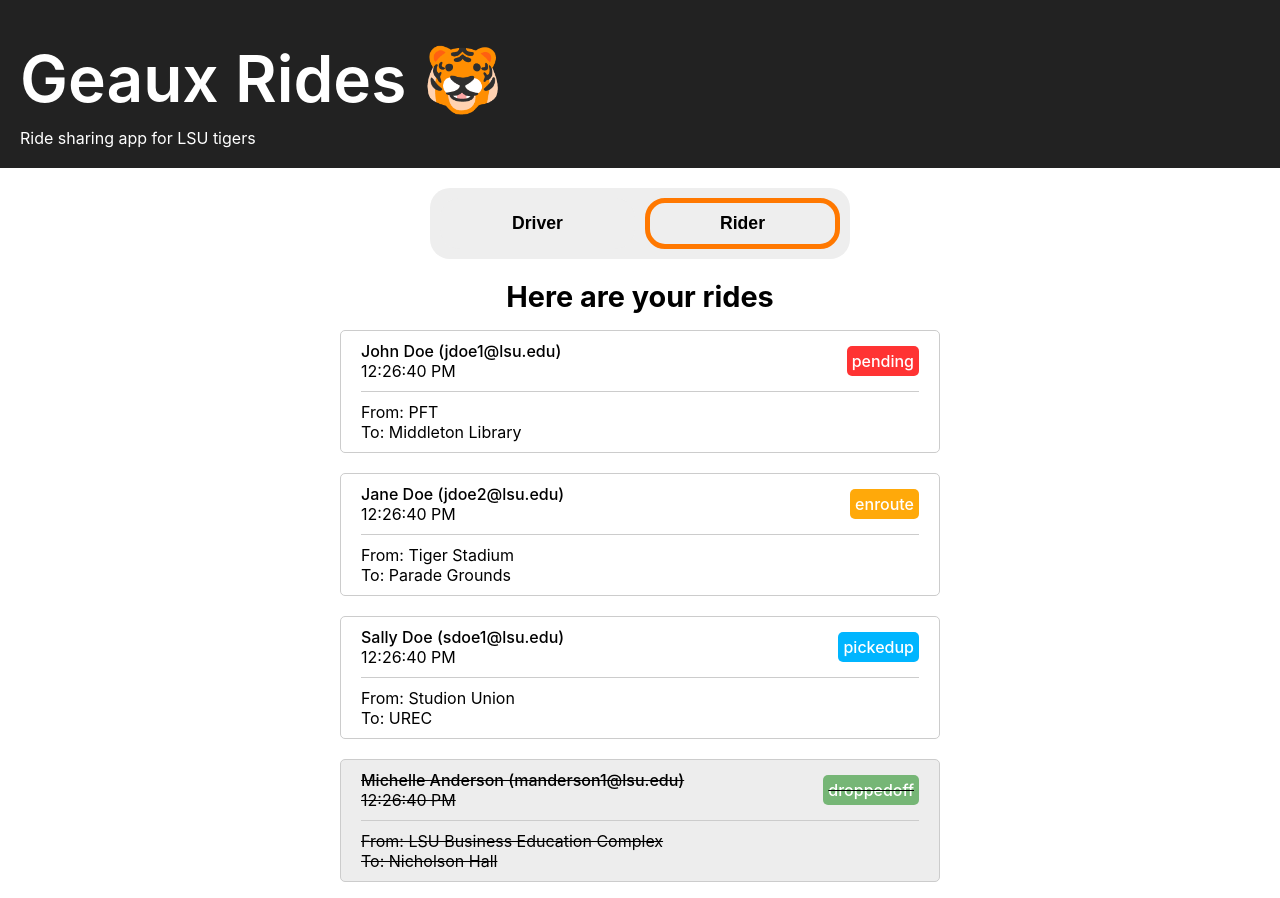
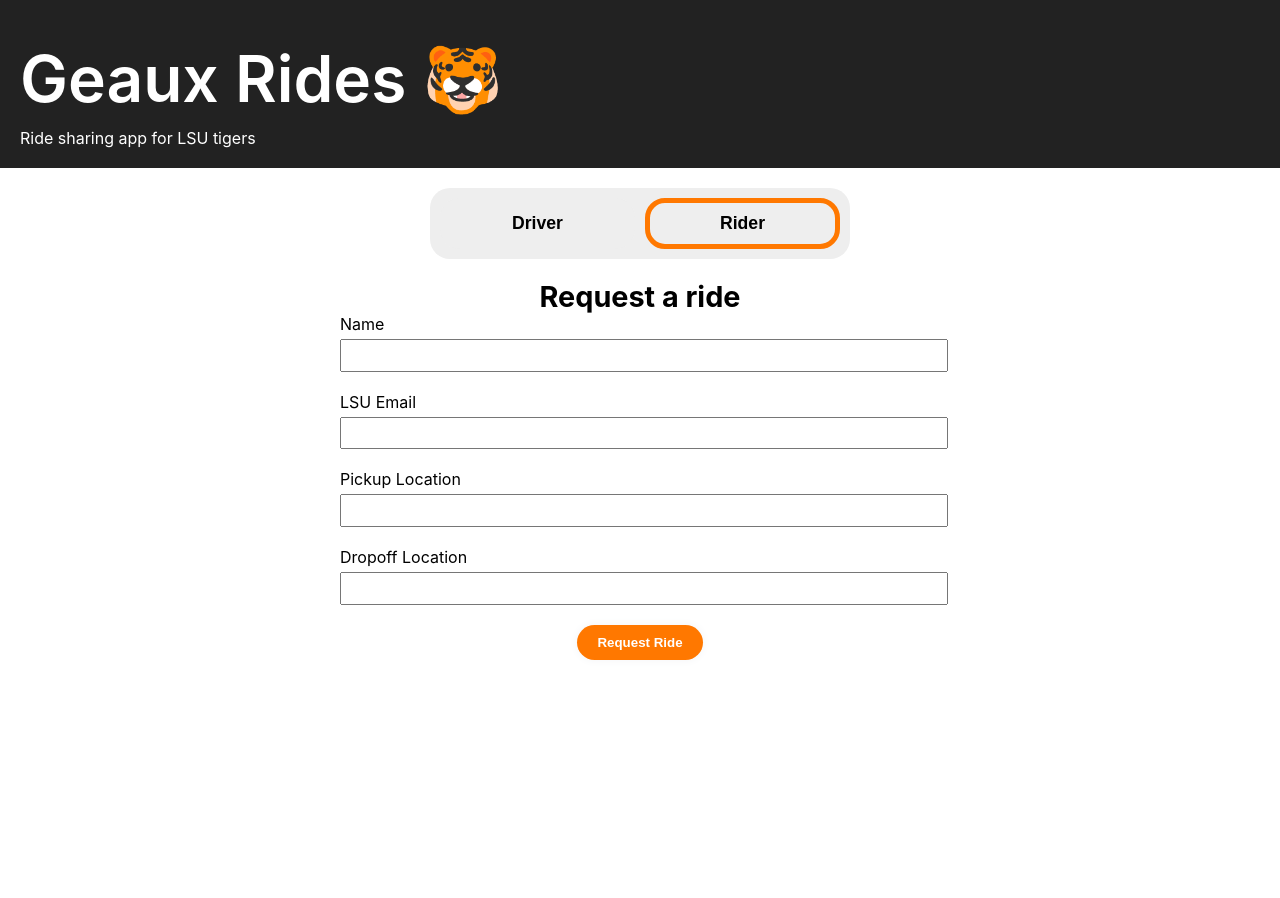
Before and after one commit to DSC-LSU/react-beginner-ride-sharing-app, a React (Create React App) app: page / in a window 1280 px wide. Both pictures are taken after a click on the button "Rider". After the commit the page ends 800 px from the top, so only its background shows below. Built offline with nearby package versions, Linux system fonts and the light colour scheme.

Commit message:
Added PageSection (used by DriverSection and RiderSection). Added RiderSection

```diff
--- a/src/App.css
+++ b/src/App.css
@@ -1,5 +1,10 @@
 * {
     transition-duration: 100ms;
+}
+
+:root {
+    --color-primary: #222;
+    --color-secondary: rgba(255, 120, 0, 1);
 }
 
 .header {
--- a/src/App.tsx
+++ b/src/App.tsx
@@ -2,6 +2,7 @@
 import './App.css';
 import {CustomTabs} from "./components/CustomTabs/CustomTabs";
 import {DriverSection} from "./components/DriversSection/DriverSection";
+import {RiderSection} from "./components/RiderSection/RiderSection";
 
 function App() {
   // const _CustomToggle = () => {
@@ -29,7 +30,7 @@
       </header>
       <main>
         <CustomTabs tabs={['Driver', 'Rider']} selectedTab={selectedTab} onTabSelected={setSelectedTab}/>
-        <DriverSection/>
+        {selectedTab === 0 ? <DriverSection/> : <RiderSection/>}
       </main>
     </div>
   );
--- a/src/components/DriversSection/DriverSection.css
+++ b/src/components/DriversSection/DriverSection.css
@@ -1,24 +1,9 @@
-.DriverSection {
-    display: flex;
-    flex-direction: column;
-    align-items: center;
-    justify-content: center;
-    padding: 0 20px;
-    margin: 0 auto;
-    max-width: 1200px;
-    width: 100vw;
-}
-
-.DriverSection .section-header {
-    font-size: 1.8em;
-}
-
-.DriverSection .riders {
+.DriversSection .riders {
     display: flex;
     flex-direction: column;
     align-items: stretch;
     width: inherit;
-    max-width: 600px;
+    max-width: inherit;
     row-gap: 20px;
     padding: 0;
     list-style-type: none;
--- a/src/components/DriversSection/DriverSection.tsx
+++ b/src/components/DriversSection/DriverSection.tsx
@@ -1,6 +1,7 @@
 import './DriverSection.css';
 import {RiderCard} from "./components/RiderCard/RiderCard";
 import {Rider} from "../../types/all_types";
+import {PageSection} from "../PageSection/PageSection";
 
 export const DriverSection = () => {
   const riders: Array<Rider> = [
@@ -38,12 +39,9 @@
     }
   ];
 
-  return <div className={'DriverSection'}>
-    <h1 className={'section-header'}>Here are your rides</h1>
-    <ul className={'riders'}>
-      {riders.map((rider) => {
-        return <li><RiderCard rider={rider}/></li>
-      })}
-    </ul>
-  </div>
+  const riderCards = () => <ul className={'riders'}>
+    {riders.map((rider) => <li key={rider.lsuEmail}><RiderCard rider={rider}/></li>)}
+  </ul>
+
+  return <PageSection className={'DriversSection'} sectionHeader={'Here are your rides'} children={riderCards()}/>
 }
--- /dev/null
+++ b/src/components/PageSection/PageSection.css
@@ -0,0 +1,14 @@
+.PageSection {
+    display: flex;
+    flex-direction: column;
+    align-items: center;
+    justify-content: center;
+    padding: 0 20px;
+    margin: 0 auto;
+    max-width: 600px;
+    width: 100vw;
+}
+
+.PageSection .section-header {
+    font-size: 1.8em;
+}
--- /dev/null
+++ b/src/components/PageSection/PageSection.tsx
@@ -0,0 +1,24 @@
+import './PageSection.css';
+import React from "react";
+
+export type PageSectionProps = {
+  className?: string,
+  sectionHeader: string,
+  children: React.ReactNode
+}
+
+export const PageSection = (props: PageSectionProps) => {
+  const {className, sectionHeader, children} = props;
+
+  const classNames = ['PageSection'];
+  if (className) {
+    classNames.push(className);
+  }
+
+  const fullClassName = classNames.join(' ');
+
+  return <div className={fullClassName}>
+    <h1 className={'section-header'}>{sectionHeader}</h1>
+    {children}
+  </div>
+}
--- /dev/null
+++ b/src/components/RiderSection/RiderSection.css
@@ -0,0 +1,62 @@
+.RiderSection .request-ride-form {
+    display: flex;
+    flex-direction: column;
+    max-width: inherit;
+    /*width: 100vw;*/
+    row-gap: 20px;
+    align-items: center;
+}
+
+.RiderSection .request-ride-form .input-container {
+    display: flex;
+    flex-direction: column;
+    align-items: stretch;
+    row-gap: 5px;
+    max-width: inherit;
+
+    /*align-items: stretch;*/
+    /*width: inherit;*/
+    /*max-width: 600px;*/
+    /*row-gap: 20px;*/
+    /*padding: 0;*/
+    /*list-style-type: none;*/
+}
+
+.RiderSection .request-ride-form .input-container input[type="text"] {
+    height: 2em;
+    /*font-size: 1.2em;*/
+    width: 100vw;
+    max-width: inherit;
+}
+
+/*.RiderSection .request-ride-form .input-container input[type="submit"],*/
+/*.RiderSection .request-ride-form .input-container label {*/
+/*    width: 100vw;*/
+/*    max-width: inherit;*/
+/*}*/
+
+
+
+.RiderSection .request-ride-form input[type="submit"] {
+    padding: 10px 20px;
+    background-color: var(--color-secondary);
+    border: none;
+    border-radius: 20px;
+    color: white;
+    /*font-size: 1.2em;*/
+    font-weight: 900;
+    box-shadow: 0 0 10px #f3f4f6;
+    cursor: pointer;
+
+    transition-duration: 250ms;
+}
+
+.RiderSection .request-ride-form input[type="submit"]:hover {
+    box-shadow: 0 0 20px #f3f4f6;
+    transform: scale(1.1);
+}
+
+.RiderSection .request-ride-form input[type="submit"]:active {
+    box-shadow: 0 0 20px #f3f4f6;
+    transform: scale(1.2);
+}
--- /dev/null
+++ b/src/components/RiderSection/RiderSection.tsx
@@ -0,0 +1,35 @@
+import {PageSection} from "../PageSection/PageSection";
+import React, {useId} from "react";
+import './RiderSection.css';
+
+export const RiderSection = () => {
+  const formId = useId();
+
+  const requestRideForm = () => {
+    const onSubmit: React.FormEventHandler<HTMLFormElement> = (e) => {
+      e.preventDefault();
+    };
+
+    const LabeledInput = (props: {
+      name: string, label: string, placeholder?: string, value?: string, autoComplete?: string,
+    }) => {
+      const {name, label, placeholder, value, autoComplete} = props;
+      const inputId = `${formId}-${name}`;
+
+      return <div className={'input-container'}>
+        <label htmlFor={inputId}>{label}</label>
+        <input id={inputId} name={name} autoComplete={autoComplete} type={'text'} placeholder={placeholder} value={value}/>
+      </div>
+    }
+
+    return <form className={'request-ride-form'} onSubmit={onSubmit}>
+      <LabeledInput name={'name'} label={'Name'} autoComplete={'name'}/>
+      <LabeledInput name={'lsuEmail'} label={'LSU Email'} autoComplete={'email'}/>
+      <LabeledInput name={'from'} label={'Pickup Location'} autoComplete={'street-address'}/>
+      <LabeledInput name={'to'} label={'Dropoff Location'} autoComplete={'street-address'}/>
+      <input type={"submit"} value={'Request Ride'}/>
+    </form>;
+  };
+
+  return <PageSection className={'RiderSection'} sectionHeader={'Request a ride'} children={requestRideForm()}/>
+}
```
